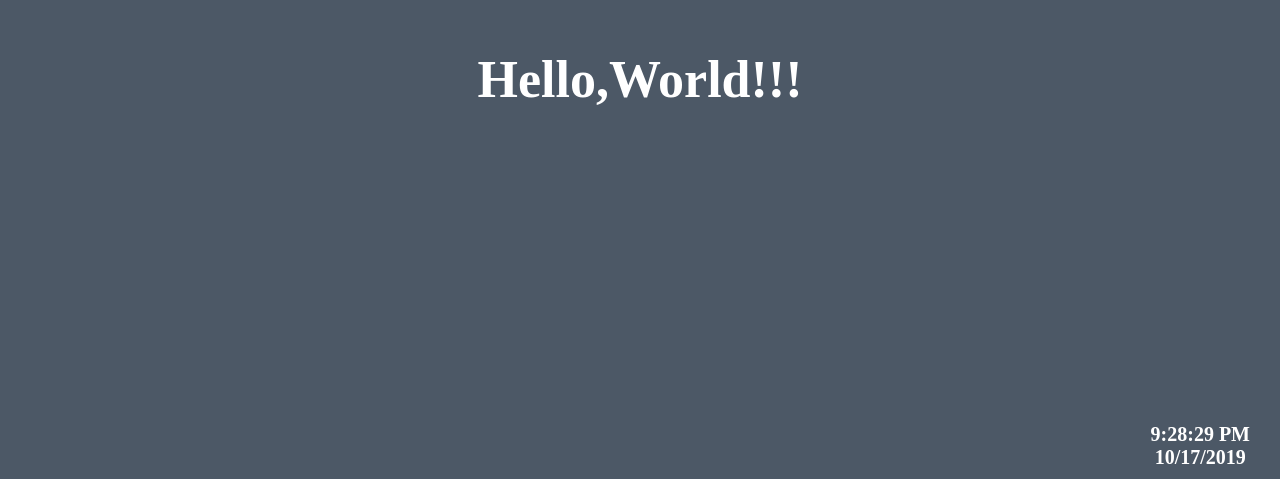
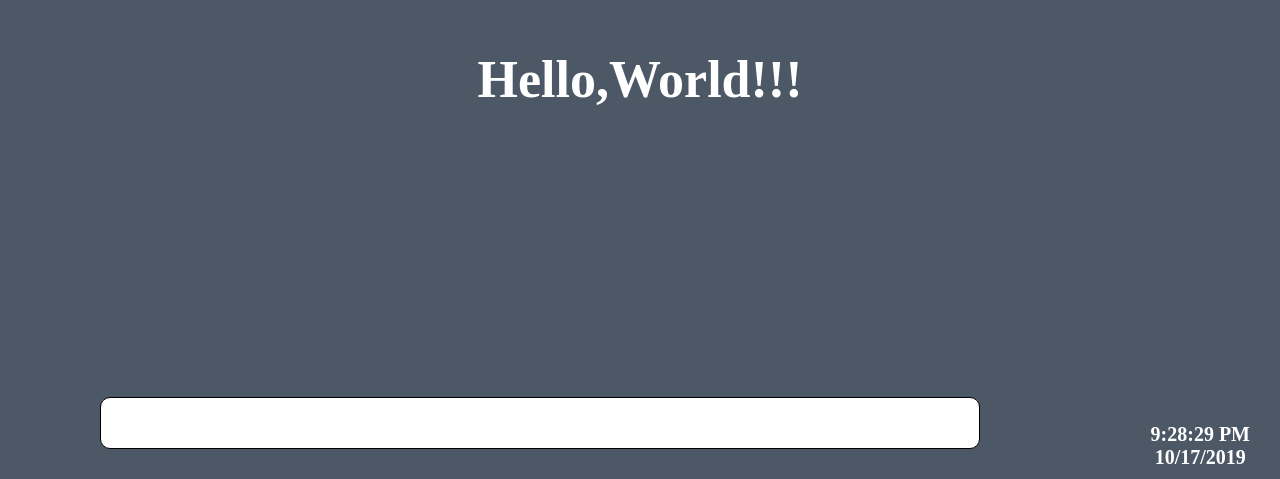
Before and after one commit to lebedev-nikita/Messenger, a React (Create React App) app: page / in a window 1280 px wide. Shown: the part 321-800 px from the top of the page. Built offline with nearby package versions, Linux system fonts and the light colour scheme.

Commit message:
Change everything

```diff
--- a/src/App.js
+++ /dev/null
@@ -1,59 +0,0 @@
-import React from 'react';
-import logo from './logo.svg';
-import './App.css';
-
-class Clock extends React.Component
-{
-	constructor(props) {
-      super(props);
-      this.state = {value: new Date().toLocaleTimeString(),
-      				date:  new Date().toLocaleDateString()
-      				};
-    }
-
-    update() {
-    	this.setState({value: new Date().toLocaleTimeString(),
-    					date: new Date().toLocaleDateString()
-    					});
-    }
-
-    componentDidMount() {
-      this.clockID = setInterval(() => this.update(), 0.001);
-    }
-
-    componentWillUnmount() {
-      clearInterval(this.clockID);
-    }
-
-    render(){
-    	const value = this.state.value;
-    	const date = this.state.date;
-    	return(
-    			<div className="clock">
-    			 	<div>{value}</div>
-    			 	<div>{date} </div>
-    			</div>///
-    		);
-    }
-}
-
-
-function App() {
-  return (
-    <h1> Hello,World!!! </h1>///
-  );
-}
-
-
-
-
-function AppRender() {
-    return(
-        <div className="App">
-          <App />
-          <Clock/>
-        </div>///
-    );
-}
-
-export default AppRender;
--- a/src/index.js
+++ b/src/index.js
@@ -2,7 +2,7 @@ import React from 'react';
 import ReactDOM from 'react-dom';
 import * as serviceWorker from './serviceWorker';
 // import './index.css';
-import AppRender from './App';
+import AppRender from './js/App';
 
 
 ReactDOM.render(<AppRender />, document.getElementById('root'));
--- /dev/null
+++ b/src/js/App.js
@@ -0,0 +1,28 @@
+import React from 'react';
+import Clock from './clock.js'
+import InputField from './InputField'
+import './css/App.css';
+
+
+
+
+function App() {
+  return (
+    <h1> Hello,World!!! </h1>///
+  );
+}
+
+
+
+
+function AppRender() {
+    return(
+        <div className="App">
+          <App />
+          <Clock/>
+          <InputField/>
+        </div>///
+    );
+}
+
+export default AppRender;
--- /dev/null
+++ b/src/js/InputField.js
@@ -0,0 +1,15 @@
+import React from 'react';
+import './css/InputField.css'
+
+class InputField extends React.Component
+{
+
+    render(){
+    	return(
+    		<div className="InputField">
+    		</div>///
+    	);
+    }
+}
+
+export default InputField;
--- a/src/clock.js
+++ b/src/js/clock.js
@@ -1,4 +1,5 @@
 import React from 'react';
+import './css/clock.css';
 
 class Clock extends React.Component
 {
--- a/src/App.css
+++ b/src/js/css/App.css
@@ -1,9 +1,5 @@
 .App {
   text-align: center;
-}
-
-.App-logo {
-  height: 40vmin;
 }
 
 .App {
@@ -24,19 +20,3 @@
   bottom: 0px;
 
 }
-
-.clock{
-  color:  white;
-  max-height: 100px;
-  font-size: 20px;
-  font-weight: bold;
-  font-stretch:ultra-condensed;
-  display : block;
-  position: absolute;
-  bottom:  10px;
-  right: 30px;
-}
-
-.App-link {
-  color: #09d3ac;
-}
--- /dev/null
+++ b/src/js/css/InputField.css
@@ -0,0 +1,13 @@
+.InputField{
+
+	background: white;
+	max-height: 200px;
+	min-height: 50px;
+
+	border: 1px solid#000;
+	border-radius: 10px;
+	position: absolute;
+	left: 100px;
+	bottom: 30px;
+	right: 300px;
+}
--- /dev/null
+++ b/src/js/css/clock.css
@@ -0,0 +1,11 @@
+.clock{
+  color:  white;
+  max-height: 100px;
+  font-size: 20px;
+  font-weight: bold;
+  font-stretch:ultra-condensed;
+  display : block;
+  position: absolute;
+  bottom:  10px;
+  right: 30px;
+}
```
Also changed, not shown: src/something.txt (deleted).
